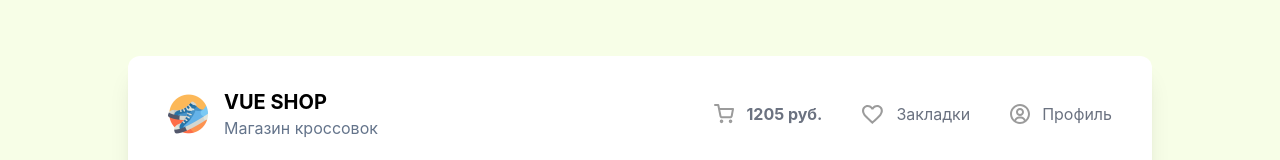
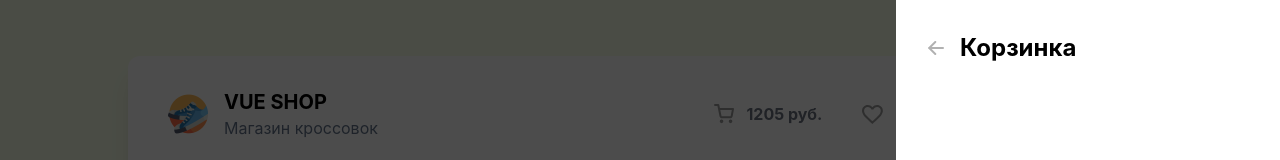
Before and after one commit to IbRuslan/vue-shop, a Vue app: page / in a window 1280 px wide. Shown: the top 160 px of the page. Built offline with nearby package versions, Linux system fonts and the light colour scheme.

Commit message:
verstka drawerhead

```diff
--- a/src/App.vue
+++ b/src/App.vue
@@ -1,9 +1,11 @@
 <script setup>
 import Header from "@/components/Header.vue";
 import CardList from "@/components/CardList.vue";
+import Drawer from "@/components/Drawer.vue";
 </script>
 
 <template>
+  <Drawer/>
   <div class="bg-white w-4/5 m-auto rounded-xl shadow-xl mt-14">
 
     <Header/>
--- /dev/null
+++ b/src/components/Drawer.vue
@@ -0,0 +1,10 @@
+<script setup>
+import DrawerHead from "@/components/DrawerHead.vue";
+</script>
+
+<template>
+  <div class="fixed top-0 left-0 h-full w-full bg-black z-10 opacity-70"></div>
+  <div class="bg-white w-96 h-full fixed right-0 top-0 z-20 p-8">
+    <DrawerHead/>
+  </div>
+</template>
--- /dev/null
+++ b/src/components/DrawerHead.vue
@@ -0,0 +1,28 @@
+<template>
+  <div class="flex items-center gap-4">
+    <svg
+        class="opacity-30 cursor-pointer rotate-180 hover:opacity-100 hover:-translate-x-1 transition"
+        width="16"
+        height="14"
+        viewBox="0 0 16 14"
+        fill="none"
+        xmlns="http://www.w3.org/2000/svg"
+    >
+      <path d="M1 7H14.7143"
+            stroke="black"
+            stroke-width="2"
+            stroke-linecap="round"
+            stroke-linejoin="round"
+      />
+      <path
+          d="M8.71436 1L14.7144 7L8.71436 13"
+          stroke="black" stroke-width="2"
+          stroke-linecap="round"
+          stroke-linejoin="round"
+      />
+    </svg>
+    <h2 class="text-2xl font-bold">Корзинка</h2>
+  </div>
+</template>
+<script setup>
+</script>
```
